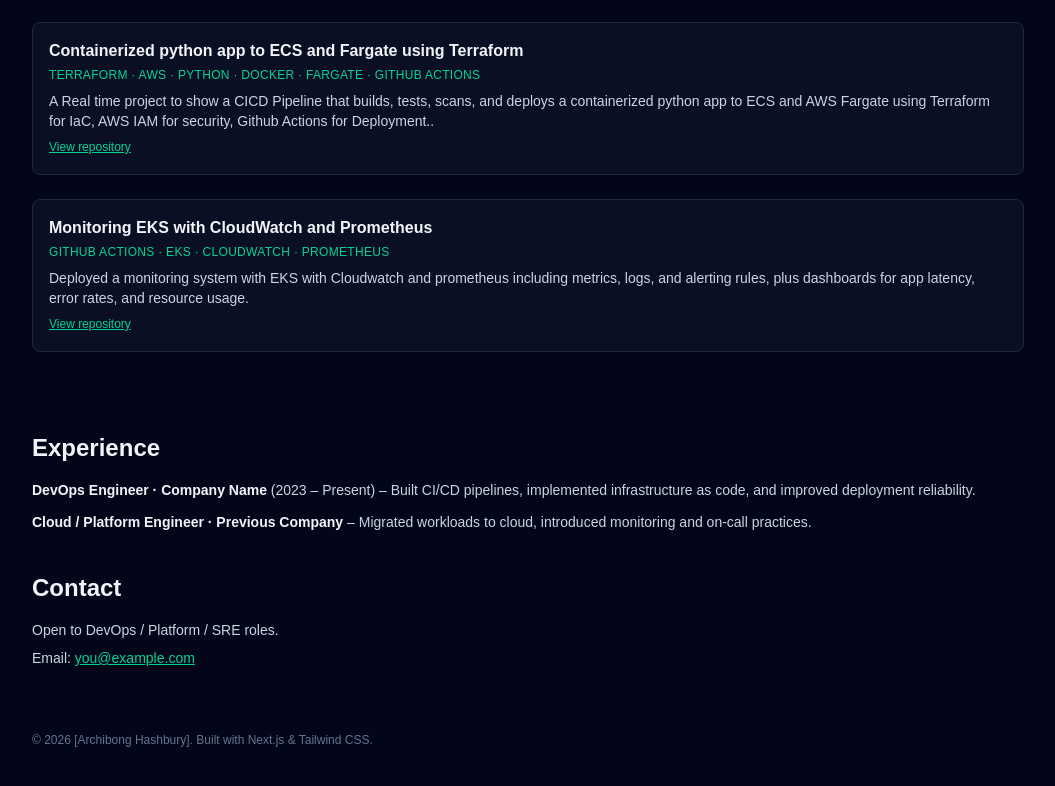
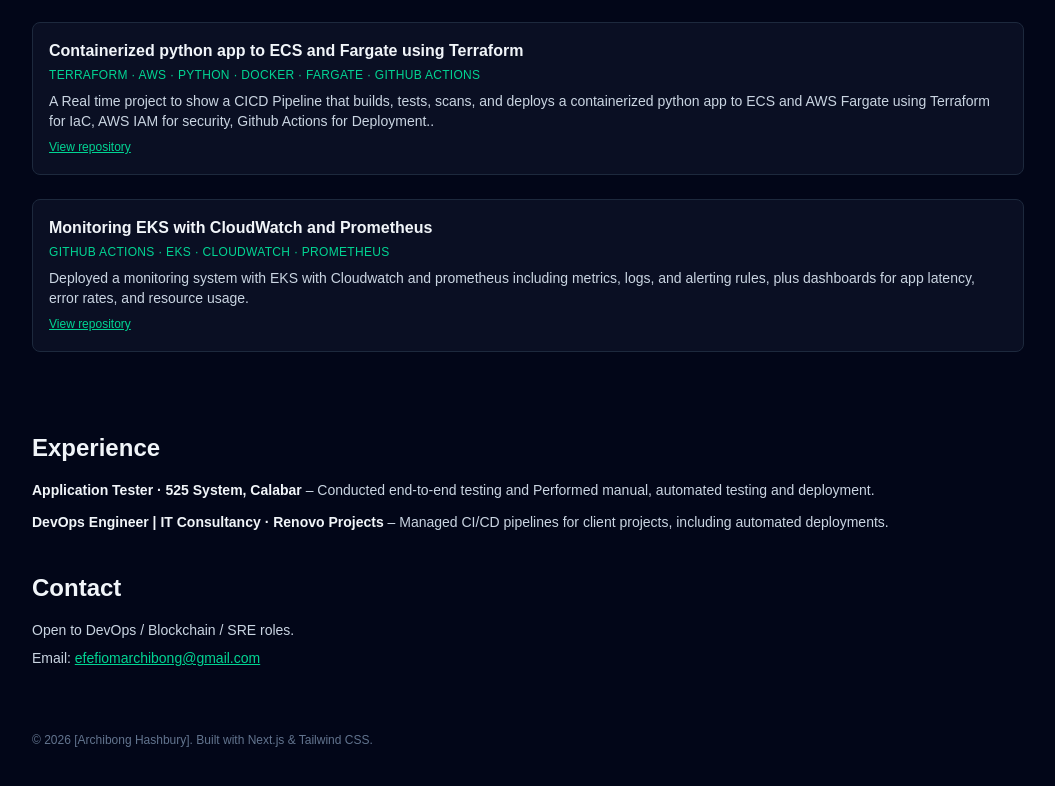
Before and after one commit to Hashbury1/devops, a Next.js app: page / in a window 1280 px wide. Shown: the part 861-1647 px from the top of the page, without its empty margins (112-1167 px from the left). Built offline with nearby package versions, Linux system fonts and the light colour scheme.

Commit message:
Revise experience details and update contact information
Updated job titles and responsibilities in the experience section. Changed contact email and adjusted job interests.

```diff
--- a/app/page.tsx
+++ b/app/page.tsx
@@ -100,24 +100,23 @@ export default function Home() {
             <ul className="space-y-3 text-sm text-slate-300">
               <li>
                 <span className="font-semibold text-slate-100">
-                  DevOps Engineer · Company Name
+                  Application Tester · 525 System, Calabar
                 </span>{" "}
-                (2023 – Present) – Built CI/CD pipelines, implemented
-                infrastructure as code, and improved deployment reliability.
+                – Conducted end-to-end testing and
+                Performed manual, automated testing and deployment.
               </li>
               <li>
                 <span className="font-semibold text-slate-100">
-                  Cloud / Platform Engineer · Previous Company
+                  DevOps Engineer | IT Consultancy · Renovo Projects
                 </span>{" "}
-                – Migrated workloads to cloud, introduced monitoring and
-                on‑call practices.
+                – Managed CI/CD pipelines for client projects, including automated deployments.
               </li>
             </ul>
           </div>
           <div id="contact">
             <h2 className="mb-4 text-2xl font-semibold">Contact</h2>
             <p className="mb-2 text-sm text-slate-300">
-              Open to DevOps / Platform / SRE roles.
+              Open to DevOps / Blockchain / SRE roles.
             </p>
             <p className="text-sm text-slate-300">
               Email:{" "}
@@ -125,7 +124,7 @@ export default function Home() {
                 href="mailto:you@example.com"
                 className="text-emerald-400 underline"
               >
-                you@example.com
+                efefiomarchibong@gmail.com
               </a>
             </p>
           </div>
```
